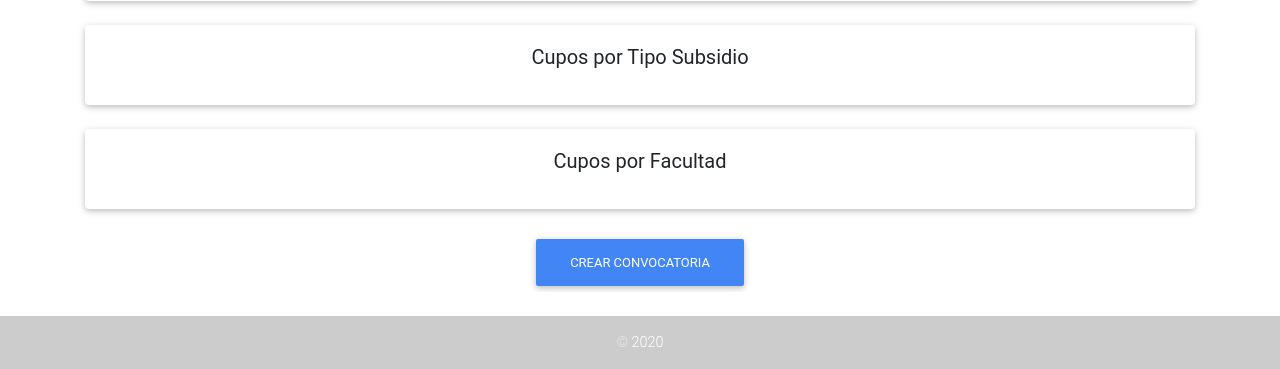
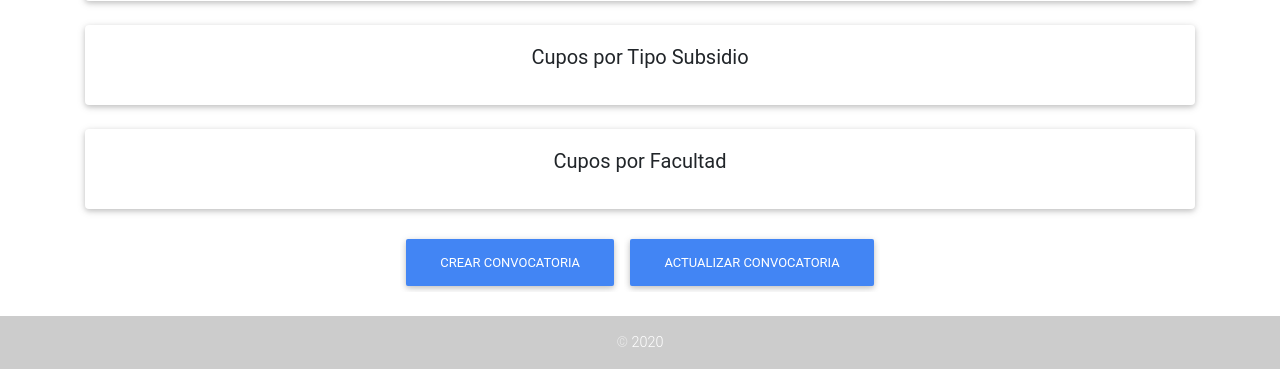
Before and after one commit to xdanielsb/lunch-service, a Flask app: template app/templates/convocatoria.html in a window 1280 px wide. Shown: the part 581-950 px from the top of the page. Run offline with Flask 2, Linux system fonts and the light colour scheme; the template is opened without the code that fills it, so the values that code supplies are empty; some libraries are stand-ins or nearby versions.

Commit message:
fix: way to get convocatoria_id.

```diff
--- a/app/app.py
+++ b/app/app.py
@@ -116,22 +116,22 @@ def revisar_solicitud():
 
 
 @app.route("/convocotoria", methods=["POST", "GET"])
+@app.route("/convocotoria/<id_convocatoria>", methods=["POST", "GET"])
 @login_required
-def convocatoria():
+def convocatoria(id_convocatoria=None):
     data = {}
+    convocatoria = Convocatoria()
     if request.method == "POST":
-        convocatoria = Convocatoria()
         convocatoria_facultad = ConvocatoriaFacultad()
         convocatoria_tipo_subsidio = ConvocatoriaTipoSubsidio()
-        id_convocatoria = convocatoria.get_next_id()
-        convocatoria.create(id_convocatoria, request.form)
+        convocatoria.create(request.form)
         flash("Convocatoria creada exitosamente")
         for field in request.form:
             if field.startswith("facultad"):
                 id_facultad = int(field.replace("facultad", ""))
                 data = {
                     "id_facultad": id_facultad,
-                    "id_convocatoria": id_convocatoria,
+                    "id_convocatoria": request.form["id_convocatoria"],
                     "cantidad_de_almuerzos": request.form[field],
                 }
                 convocatoria_facultad.create(data)
@@ -142,7 +142,7 @@ def convocatoria():
                 id_tipo_subsidio = int(field.replace("tipo_subsidio", ""))
                 data = {
                     "id_tipo_subsidio": id_tipo_subsidio,
-                    "id_convocatoria": id_convocatoria,
+                    "id_convocatoria": request.form["id_convocatoria"],
                     "cantidad_de_almuerzos_ofertados": request.form[field],
                 }
                 convocatoria_tipo_subsidio.create(data)
@@ -151,19 +151,32 @@ def convocatoria():
     else:
         # TODO: make fecha_actual global
         today = date.today()
-        periodo = Periodo().get_active_period(fecha_actual=today.strftime("%Y-%m-%d"))
+        periodo = Periodo()
+        active_periodo = periodo.get_active_period(
+            fecha_actual=today.strftime("%Y-%m-%d")
+        )
+        if len(active_periodo) == 0:
+            flash("No hay periodos activos.")
+            return redirect(url_for("home"))
+
         tipos_subsidio = TipoSubsidio().get_all()
         facultades = Facultad().get_all()
         estados_convoc = EstadoConvocatoria().get_all()
         data = {
-            "periodo": periodo,
+            "periodo": active_periodo,
             "tipos_subsidio": tipos_subsidio,
             "facultades": facultades,
             "estados_convocatoria": estados_convoc,
         }
-        if len(periodo) == 0:
-            flash("No hay periodos activos.")
-            return redirect(url_for("home"))
+        print(data)
+
+        if id_convocatoria is not None:
+            data["id_convocatoria"] = id_convocatoria
+            if convocatoria.exist(id_convocatoria):
+                pass
+        else:
+            data["id_convocatoria"] = convocatoria.get_next_id()
+
     return render_template("convocatoria.html", data=data)
 
 
@@ -171,6 +184,13 @@ def convocatoria():
 @login_required
 def convocatoria_view():
     convocatorias = Convocatoria().get_all()
+    return render_template("consultar-convocatoria.html", convocatorias=convocatorias)
+
+
+@app.route("/convocatoria/edit/<id_convocatoria>")
+@login_required
+def convocatoria_edit(id_convocatoria):
+    convocatorias = Convocatoria().get(id_convocatoria=id_convocatoria)
     return render_template("consultar-convocatoria.html", convocatorias=convocatorias)
 
 
--- a/app/control/dao/convocatoria_facultad.py
+++ b/app/control/dao/convocatoria_facultad.py
@@ -6,4 +6,5 @@ class ConvocatoriaFacultad:
         q = "insert into convocatoria_facultad(id_convocatoria, id_facultad, cantidad_de_almuerzos) values({}, {}, {})".format(
             data["id_convocatoria"], data["id_facultad"], data["cantidad_de_almuerzos"]
         )
+        print(q)
         execute(q)
--- a/app/templates/consultar-convocatoria.html
+++ b/app/templates/consultar-convocatoria.html
@@ -17,7 +17,7 @@
       {% for field in convocatoria %}
       <td> {{field}}</td>
       {% endfor %}
-      <td> <a href="{{ url_for('convocatoria_delete', id_convocatoria=convocatoria[0]) }}" class="btn btn-danger"> Eliminar </a> <a href="#" class="btn btn-primary"> Actualizar </a>
+      <td> <a href="{{ url_for('convocatoria_delete', id_convocatoria=convocatoria[0]) }}" class="btn btn-danger"> Eliminar </a> <a href="{{ url_for('convocatoria', id_convocatoria=convocatoria[0]) }}" class="btn btn-primary"> Actualizar </a>
       <td>
     </tr>
     {% endfor %}
--- a/app/templates/convocatoria.html
+++ b/app/templates/convocatoria.html
@@ -10,6 +10,7 @@
         <h5 class="card-title">Información General</h5>
         <p class="card-text">
         <div class="form-group">
+          <input type="hidden"  name="id_convocatoria" value="{{data["id_convocatoria"]}}">
           <label for="sel1">Periodo</label>
           <select name="id_periodo" class="form-control" id="sel1">
             {% for periodo in data['periodo'] %}
@@ -52,8 +53,8 @@
         <p class="card-text">
         <div class="form-group">
           {% for facultad in data['facultades'] %}
-          <label for="fac{{facultad[0]}}">{{facultad[1]}}</label>
-          <input type="number" placeholder="" id="facultad{{facultad[0]}}" name="fac{{facultad[0]}}" class="form-control ">
+          <label for="facultad{{facultad[0]}}">{{facultad[1]}}</label>
+          <input type="number" placeholder="" id="facultad{{facultad[0]}}" name="facultad{{facultad[0]}}" class="form-control ">
           {% endfor %}
         </div>
         </p>
@@ -62,6 +63,7 @@
 
     <div class="text-center">
       <input type="submit" class="btn btn-primary" value="Crear Convocatoria">
+      <input type="submit" class="btn btn-primary" value="Actualizar Convocatoria">
     </div>
   </form>
 </div>
--- a/app/templates/home.html
+++ b/app/templates/home.html
@@ -28,7 +28,7 @@
             <div class="md-form col-md-10 mx-auto">
               <b>Convocatoria</b>
               <div>
-                <a href="{{ url_for('convocatoria') }}" class="btn btn-estudent">
+                <a href="{{ url_for('convocatoria', id_convocatoria=None) }}" class="btn btn-estudent">
                   Crear
                 </a>
                 <a href="{{ url_for('convocatoria_view') }}" class="btn btn-estudent">
```
Also changed, not shown: app/control/dao/convocatoria.py (+15 -3 lines).
